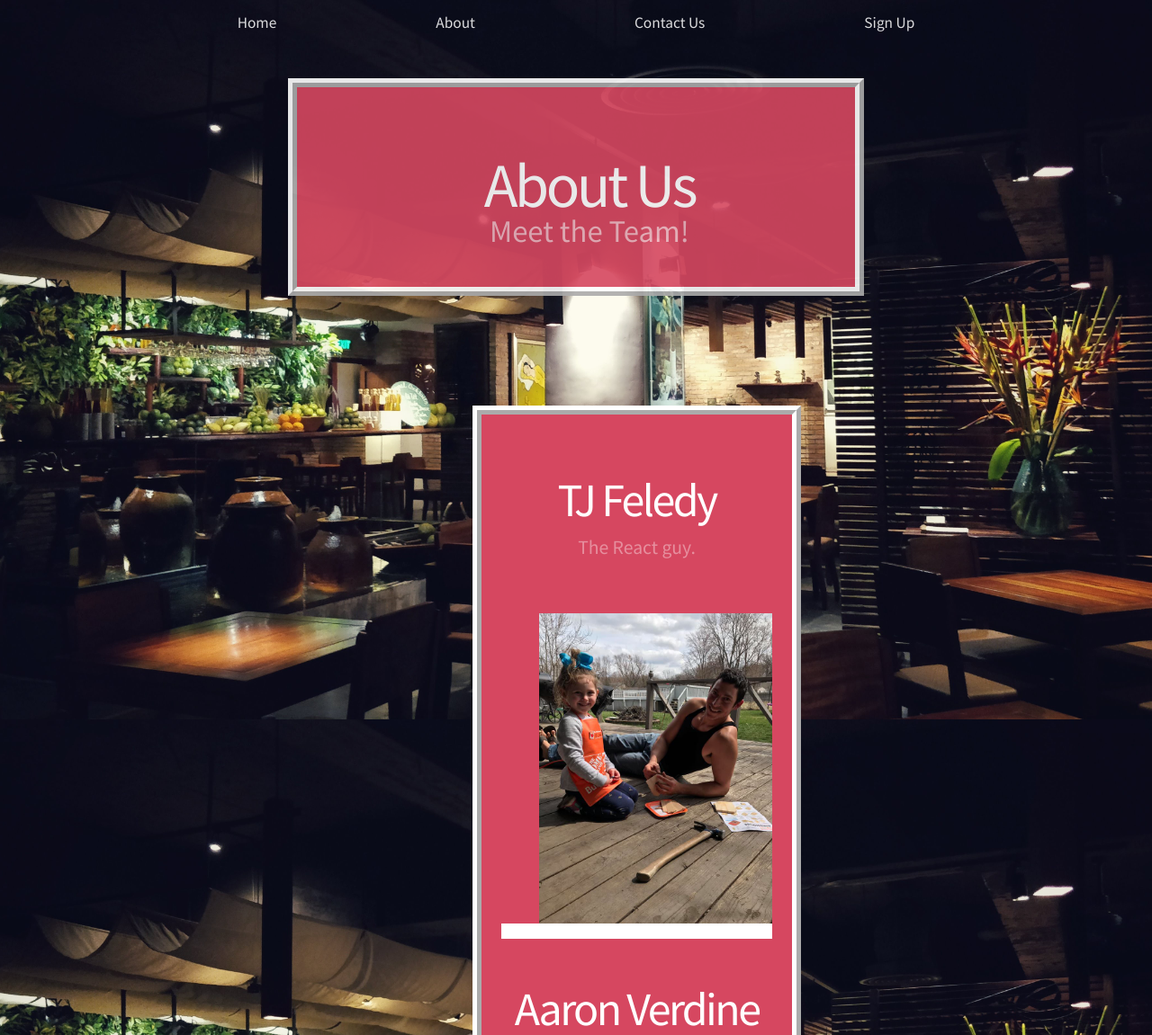
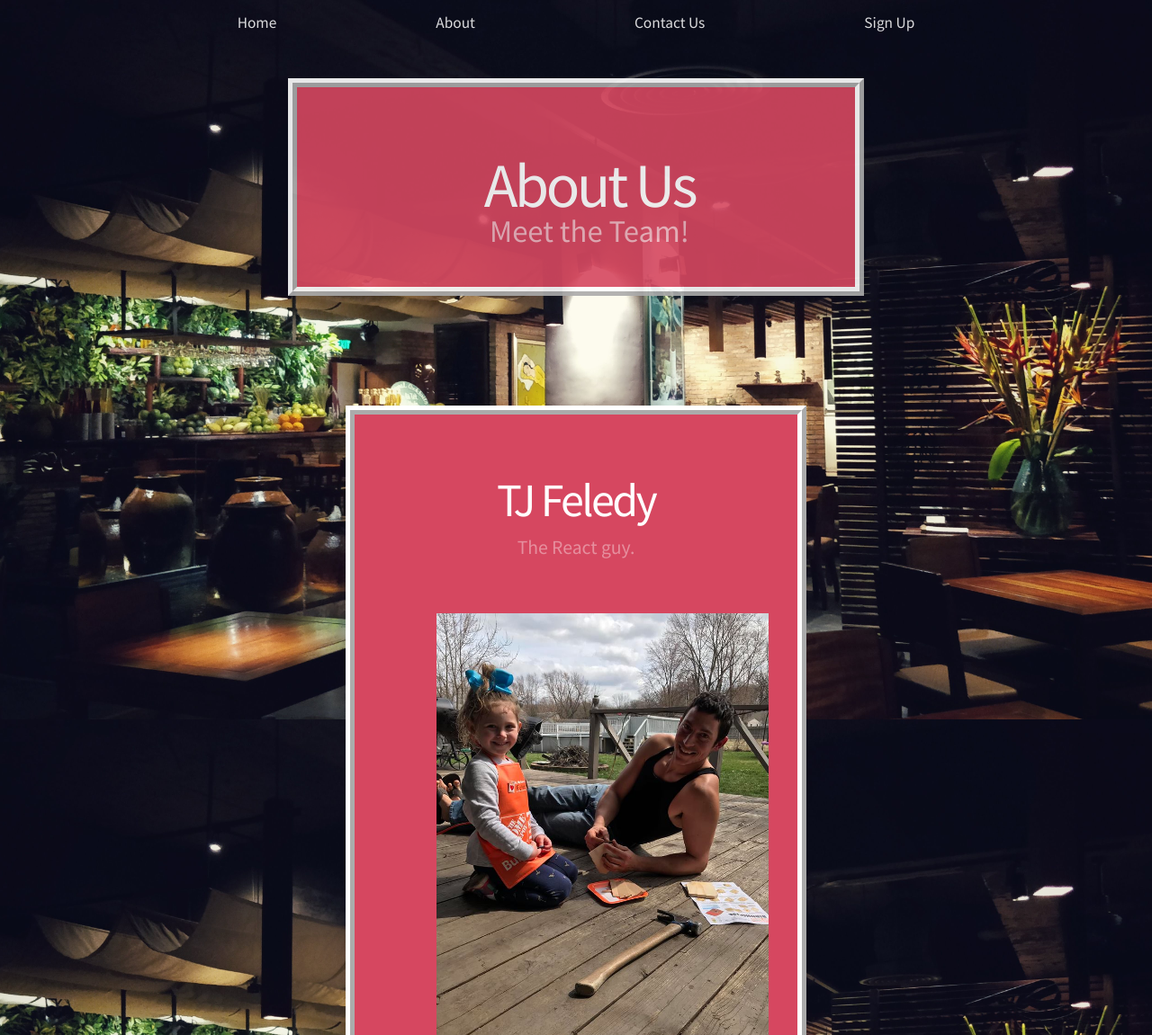
Before and after one commit to build-week-foodiefun/Marketing-page, a plain HTML site: page foodiefun_about.html in a window 1280 px wide. Shown: the top 1151 px of the page at 90% size. Drawn offline with Linux system fonts and the light colour scheme.

Commit message:
Update middle section spacing

```diff
--- a/foodiefun_about.css
+++ b/foodiefun_about.css
@@ -188,20 +188,22 @@ strong, b {
 #about-middle-content{
     display: flex;
     justify-content: center;
-    max-width: 500px;
 }
 
 #about-middle-content  .teamInfo {
-    max-width: 100%;
-    width: 45%;
-    margin-left: 27%;
+    width: 40%;
     background-color: #d64760;
     background-image: url(images/overlay.png);
     padding-top: 1em;
     margin-top: 5em;
     border: 10px ridge #ffffff;
-    width: 100%;
     box-sizing: border-box;
+}
+
+@media (max-width: 500px) {
+	#about-middle-content  .teamInfo  {
+		width: 90%;
+	}
 }
 
 .teamInfo div{
@@ -210,11 +212,6 @@ strong, b {
     align-items: center;
 }
 
-@media (max-width: 500px) {
-	#about-middle-content  .teamInfo  {
-		width: 90%;
-	}
-}
 
 .teamInfo h1 {
     font-size: 3em;
```
